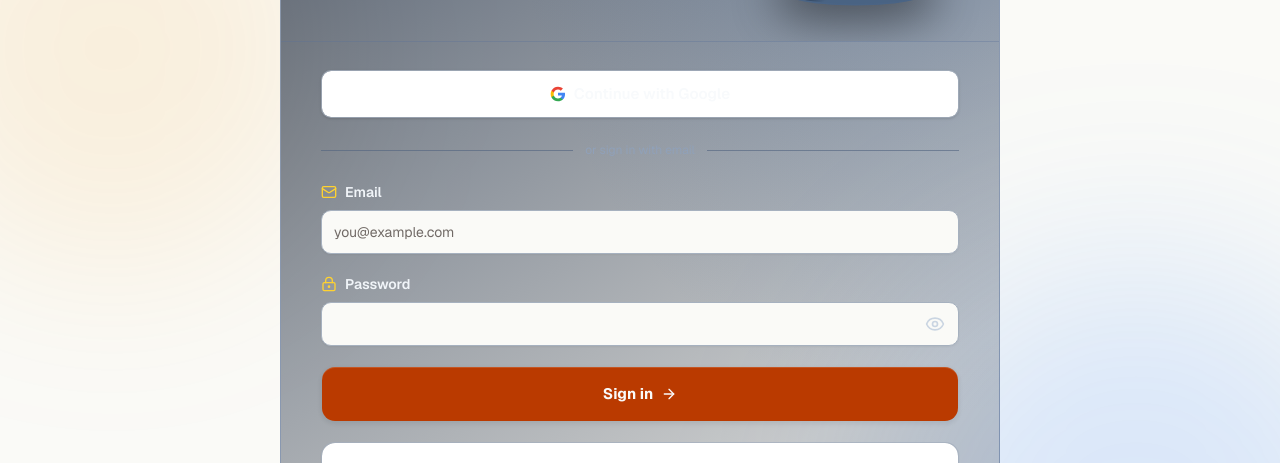
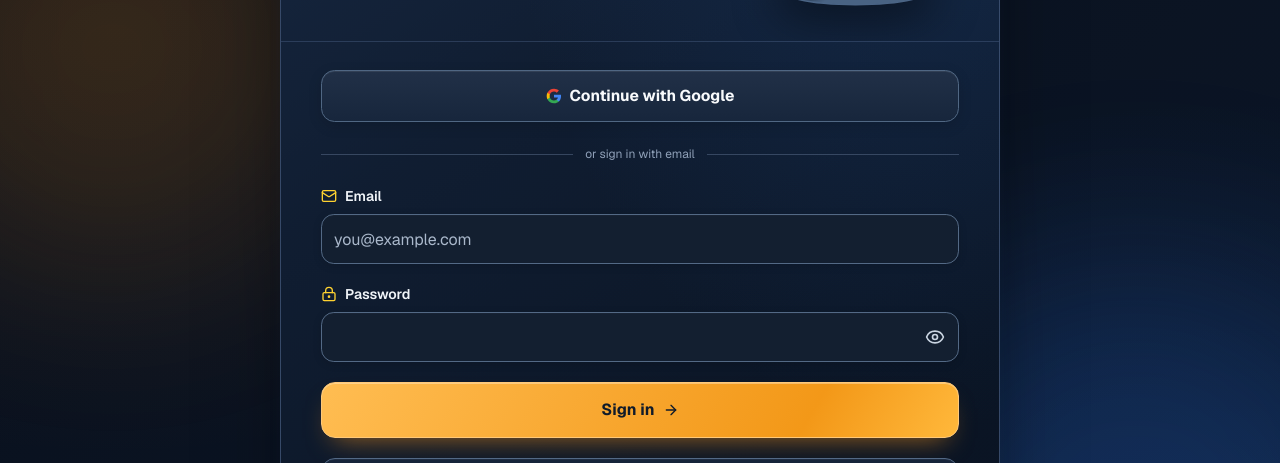
Before and after one commit to AndrewHYN/BidBlitz, a Next.js app: page /login in a window 1280 px wide. Shown: the part 337-800 px from the top of the page. Built offline with nearby package versions, Linux system fonts and the light colour scheme; no server answers.

Commit message:
style: accessible dark login palette with amber actions and blue depth

```diff
--- a/src/app/globals.css
+++ b/src/app/globals.css
@@ -598,3 +598,105 @@
 .notification-detail { display: block; color: var(--muted-foreground); font-size: .875rem; line-height: 1.5; margin-bottom: .35rem; }
 .notification-chevron { width: 1rem; height: 1rem; color: var(--muted-foreground); }
 .notification-action { font-weight: 650; }
+
+
+/* BidBlitz sign-in — scoped so signup, account settings and product forms
+   retain their existing design. The page always uses the midnight palette,
+   including when the rest of the application is in light theme. */
+.login-stage {
+  background:
+    radial-gradient(ellipse at 9% 27%, rgba(186, 104, 32, .13), transparent 37%),
+    radial-gradient(ellipse at 96% 85%, rgba(36, 92, 176, .22), transparent 43%),
+    linear-gradient(145deg, #070e1a 0%, #0b1423 56%, #0a1528 100%);
+}
+
+.login-panel {
+  background: linear-gradient(147deg, #172840 0%, #0d192b 32%, #0a1423 100%);
+  box-shadow:
+    0 27px 86px -37px rgba(0, 0, 0, .83),
+    0 7px 26px -18px rgba(66, 128, 213, .38),
+    inset 0 1px rgba(212, 227, 252, .15);
+}
+
+.login-panel [data-slot="input"] {
+  min-height: 3.125rem;
+  border: 1px solid #536985;
+  border-radius: .8rem;
+  background: #131f30;
+  color: #f8fafc;
+  font-size: 1rem;
+  box-shadow: inset 0 1px rgba(255, 255, 255, .02), 0 2px 9px rgba(0, 0, 0, .13);
+}
+
+.login-panel [data-slot="input"]::placeholder {
+  color: #aab8cb;
+}
+
+.login-panel [data-slot="input"]:hover {
+  border-color: #8ba3c2;
+}
+
+.login-panel [data-slot="input"]:focus-visible {
+  border-color: #ffbf62;
+  outline: 2px solid #ffbf62;
+  outline-offset: 2px;
+  box-shadow: 0 0 0 4px rgba(244, 158, 42, .13);
+}
+
+.login-panel [data-testid="google-sign-in-button"] {
+  min-height: 3.25rem;
+  width: 100%;
+  border: 1px solid #506783;
+  border-radius: .85rem;
+  background: linear-gradient(180deg, #213047, #17263c);
+  color: #f8fafc;
+  font-size: .98rem;
+  font-weight: 700;
+  box-shadow: 0 4px 14px rgba(0, 0, 0, .13), inset 0 1px rgba(255, 255, 255, .08);
+}
+
+.login-panel [data-testid="google-sign-in-button"]:hover:not(:disabled),
+.login-panel .login-secondary-action:hover:not(:disabled) {
+  border-color: #93aaca;
+  background: #283a55;
+  color: #fff;
+  box-shadow: 0 6px 17px rgba(0, 0, 0, .22);
+}
+
+.login-panel .login-primary-action {
+  border: 1px solid #ffc979;
+  background: linear-gradient(120deg, #ffbd52, #f39818 76%, #ffb83b);
+  color: #101b2a;
+  font-size: 1rem;
+  box-shadow: 0 13px 27px -13px rgba(248, 149, 26, .62), inset 0 1px rgba(255, 255, 255, .33);
+}
+
+.login-panel .login-primary-action:hover:not(:disabled) {
+  border-color: #ffe0a4;
+  background: linear-gradient(120deg, #ffca70, #ffab31 80%, #ffca70);
+  color: #101b2a;
+  box-shadow: 0 17px 32px -13px rgba(248, 149, 26, .66);
+}
+
+.login-panel .login-secondary-action {
+  border: 1px solid #536985;
+  background: #16243a;
+  color: #f8fafc;
+  box-shadow: inset 0 1px rgba(255, 255, 255, .04);
+}
+
+.login-panel :is(.login-primary-action, .login-secondary-action, [data-testid="google-sign-in-button"]):focus-visible {
+  outline: 2px solid #ffd18c;
+  outline-offset: 3px;
+}
+
+.login-panel :is(.login-primary-action, .login-secondary-action, [data-testid="google-sign-in-button"]):disabled {
+  cursor: progress;
+  opacity: .68;
+}
+
+@media (prefers-reduced-motion: reduce) {
+  .login-panel :is(button, input) {
+    transition: none !important;
+  }
+}
```
